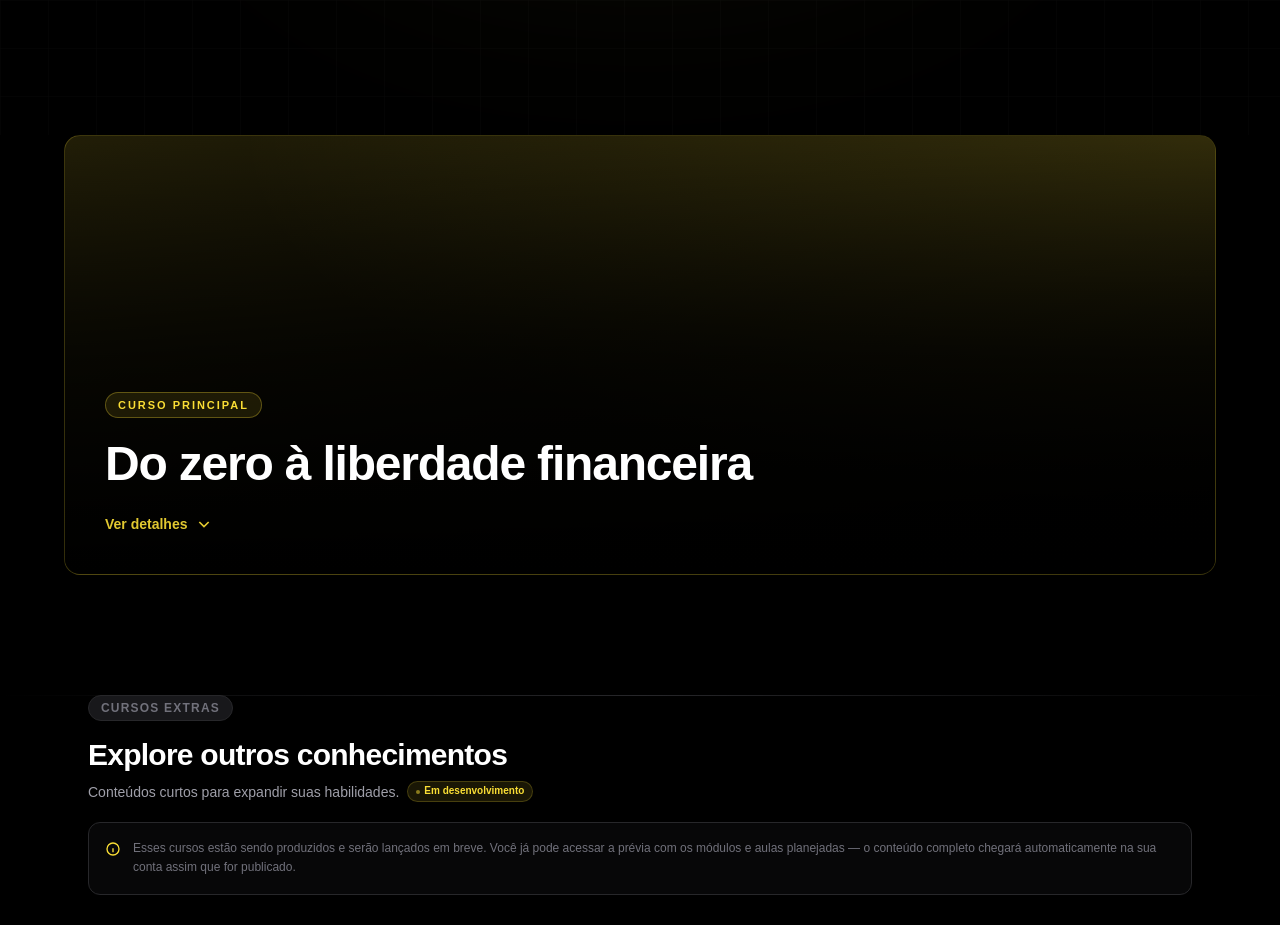
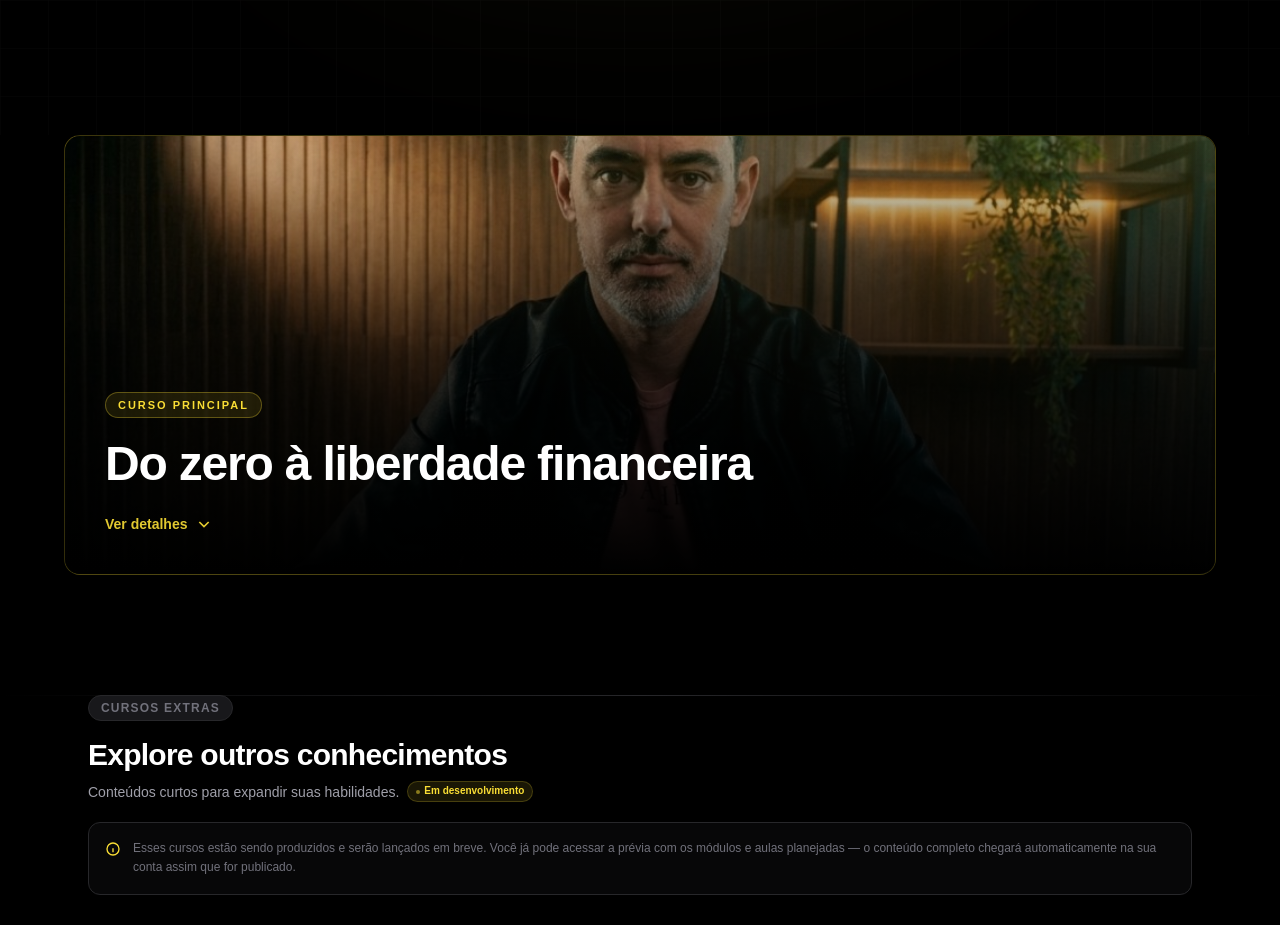
Before and after one commit to gustavo-gomess/AURUM, a Next.js app in the folder aurum-plataforma/: page / in a window 1280 px wide. Shown: the part 880-1805 px from the top of the page. Built offline with nearby package versions, Linux system fonts and the light colour scheme.

Commit message:
feat: add main course banner image and update CursoPrincipalBanner component to display it

```diff
--- a/aurum-plataforma/src/components/CursoPrincipalBanner.tsx
+++ b/aurum-plataforma/src/components/CursoPrincipalBanner.tsx
@@ -3,7 +3,7 @@
 import Image from "next/image"
 import { useState } from "react"
 
-const IMAGEM_BANNER: string | null = null
+const IMAGEM_BANNER = "/images/banner-curso-principal.png"
 
 export default function CursoPrincipalBanner() {
   const [aberto, setAberto] = useState(false)
@@ -27,7 +27,6 @@ export default function CursoPrincipalBanner() {
         >
           <div className="aspect-[16/9] md:aspect-[21/8] w-full" />
 
-          {IMAGEM_BANNER && (
           <Image
             src={IMAGEM_BANNER}
             alt="Curso principal: do zero à liberdade financeira"
@@ -36,7 +35,6 @@ export default function CursoPrincipalBanner() {
             sizes="(min-width: 1280px) 1152px, 100vw"
             className="object-cover"
           />
-          )}
 
           <div className="absolute inset-0 bg-[radial-gradient(ellipse_at_top_right,rgba(250,222,53,0.18),transparent_60%)]" />
 
```
Also changed, not shown: aurum-plataforma/public/images/banner-curso-principal.png (added). Lines whose indentation alone changed are shown as unchanged.
